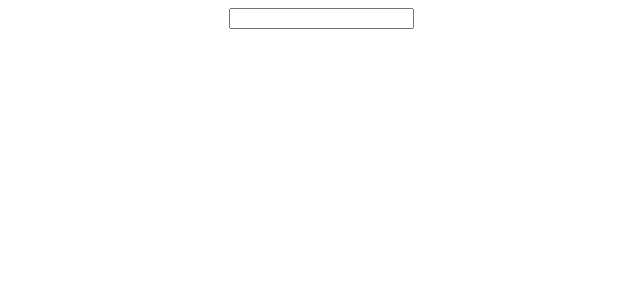
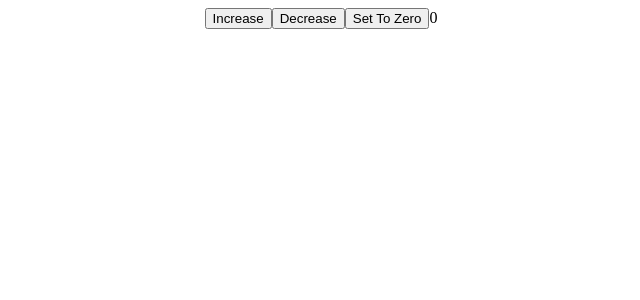
Before and after one commit to sethipriyanshu/reactjs, a React (Create React App) app: page / in a window 1280 px wide. Shown: the top 300 px of the page, without its empty margins (319-959 px from the left). Built offline with nearby package versions, Linux system fonts and the light colour scheme.

Commit message:
increase and decrease app

```diff
--- a/src/App.js
+++ b/src/App.js
@@ -2,13 +2,23 @@ import './App.css';
 import { useState } from 'react';
 
 function App() {
-  var [inputvalue , setinputvalue] = useState("");
-  const handleInputChange = (event) =>{
-    setinputvalue(event.target.value);
+  var [inputvalue , setinputvalue] = useState(0);
+
+  const increase = () =>{
+    setinputvalue(inputvalue + 1);
   }
+  const decrease = () =>{
+    setinputvalue(inputvalue - 1);
+  }
+  const setZero = () =>{
+    setinputvalue(0);
+  }
+
   return(
      <div className="App">
-    <input type='text' onChange={handleInputChange}/>
+    <button onClick={increase}>Increase</button>
+    <button onClick={decrease}>Decrease</button>
+    <button onClick={setZero}>Set To Zero</button>
     {inputvalue}
      </div>
   );
```
